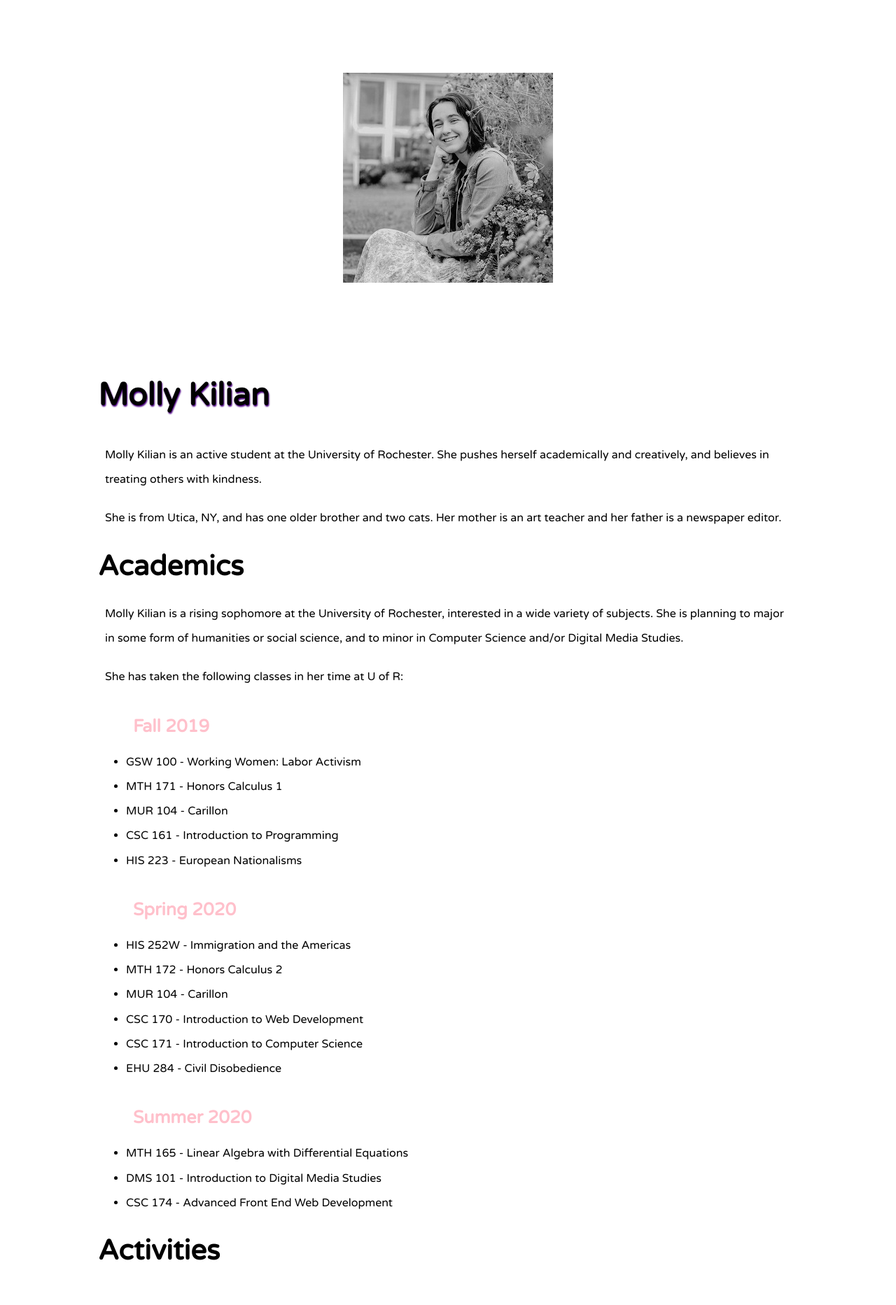
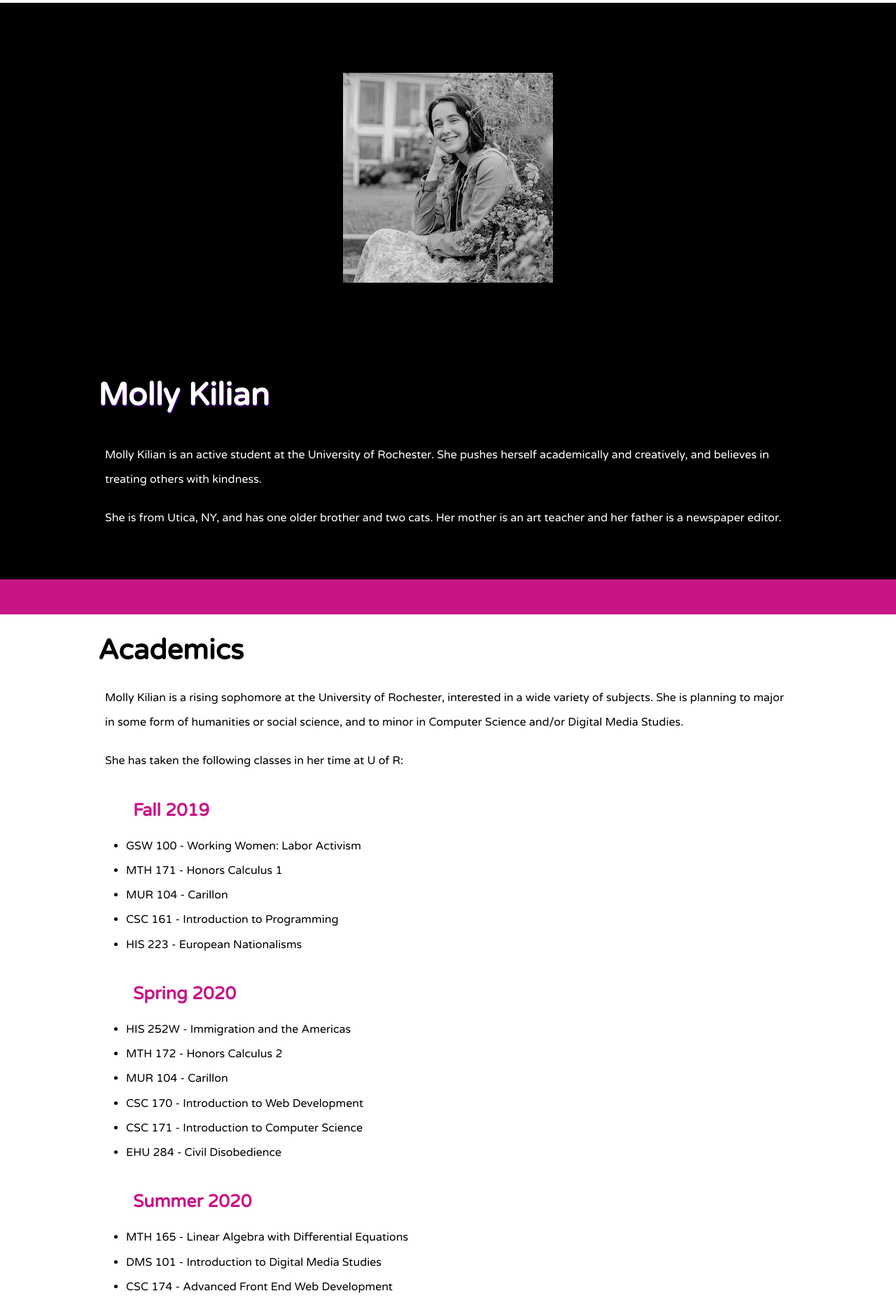
Before and after one commit to msquidward17/project1, a PHP site: page /mk.php in a window 1280 px wide. Shown: the part 54-1919 px from the top of the page at 70% size. Run offline with PHP 8.4, Linux system fonts and the light colour scheme.

Commit message:
added classes to hy.php and mk.php

```diff
--- a/css/mkstyles.css
+++ b/css/mkstyles.css
@@ -42,13 +42,13 @@ h3 {
 	font-size: 25px;
 	font-weight : bold;
 	margin-bottom : 10px;
-	color: pink;
+	color: mediumvioletred;
 	padding: 10px 10px 0px 50px;
 }
 
 h4 {
 	font-size: 15px;
-	color: violet;
+	color: #000000;
 
 }
 
@@ -144,10 +144,11 @@ span{
 /* black background */
 .blacktop{
 	background-color: #000000;
-	height: 90vh;
+	min-height: 90vh;
 	border-bottom: solid 50px;
 	border-bottom-color: mediumvioletred;
 	color: #FFFFFF;
+	padding-bottom: 50px;
 }
 
 .blackcontent{
--- a/mk.php
+++ b/mk.php
@@ -1,7 +1,9 @@
 <?php include "inc/html-top.php"; ?>
 <body>
-	<?php include "inc/nav.php"; ?>
-	<div class="container">
+<?php include "inc/nav.php"; ?>
+
+<div class="blacktop">
+	<div class = "blackcontent">
 	<header>
 		<figure><img src="images/headshot.png" alt="Molly Kilian"></figure>
 		<h1>Molly Kilian</h1>
@@ -12,7 +14,9 @@
 		<p>Molly Kilian is an active student at the University of Rochester. She pushes herself academically and creatively, and believes in treating others with kindness.</p>
 		<p>She is from Utica, NY, and has one older brother and two cats. Her mother is an art teacher and her father is a newspaper editor.</p>
 	</article>
-
+	</div>
+</div>
+<div class="container">
 	<section>
 	<h2>Academics</h2>
 	<p>Molly Kilian is a rising sophomore at the University of Rochester, interested in a wide variety of subjects. She is planning to major in some form of humanities or social science, and to minor in Computer Science and/or Digital Media Studies.</p>
```
Also changed, not shown: hy.php (+5 -2 lines).
